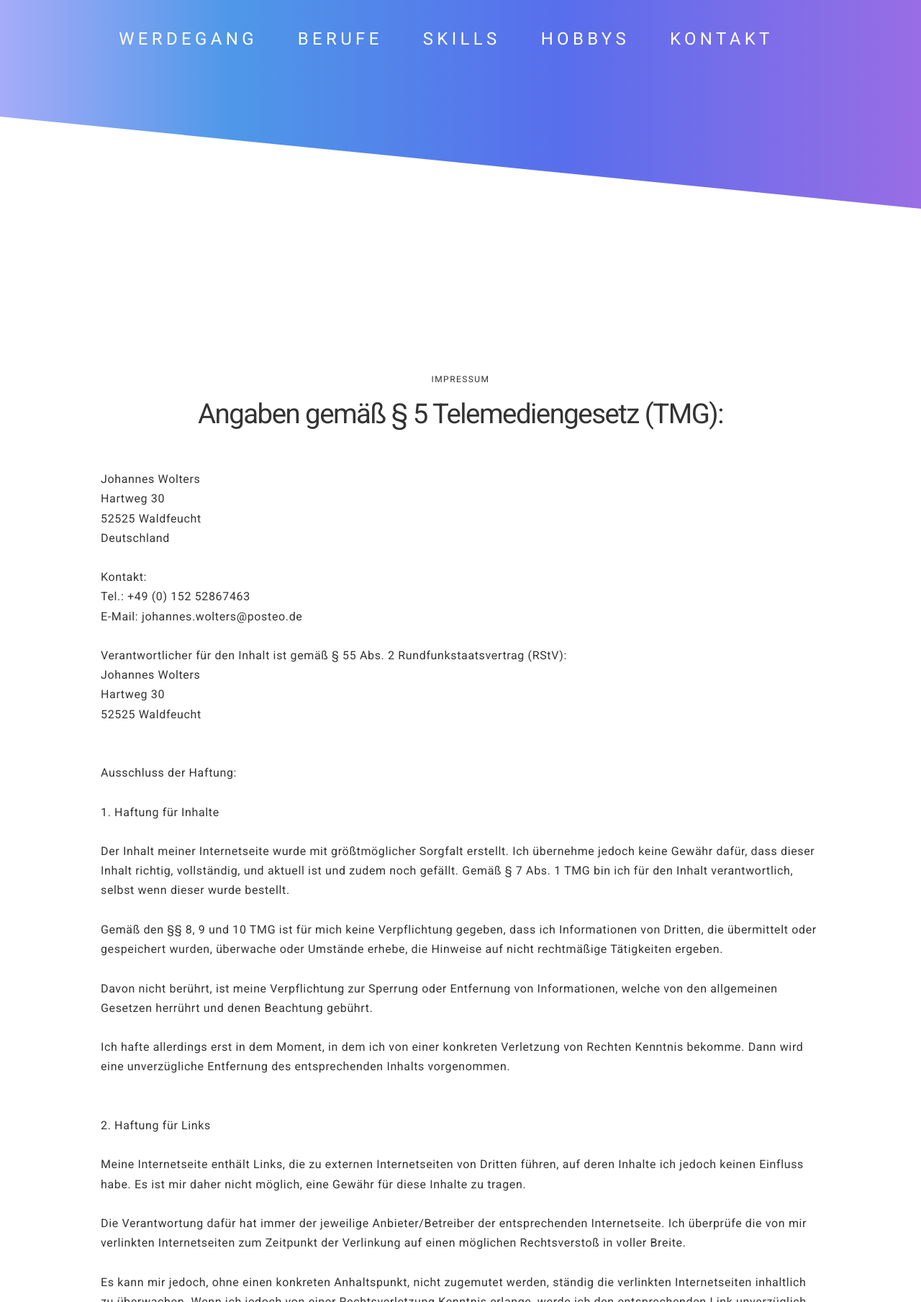
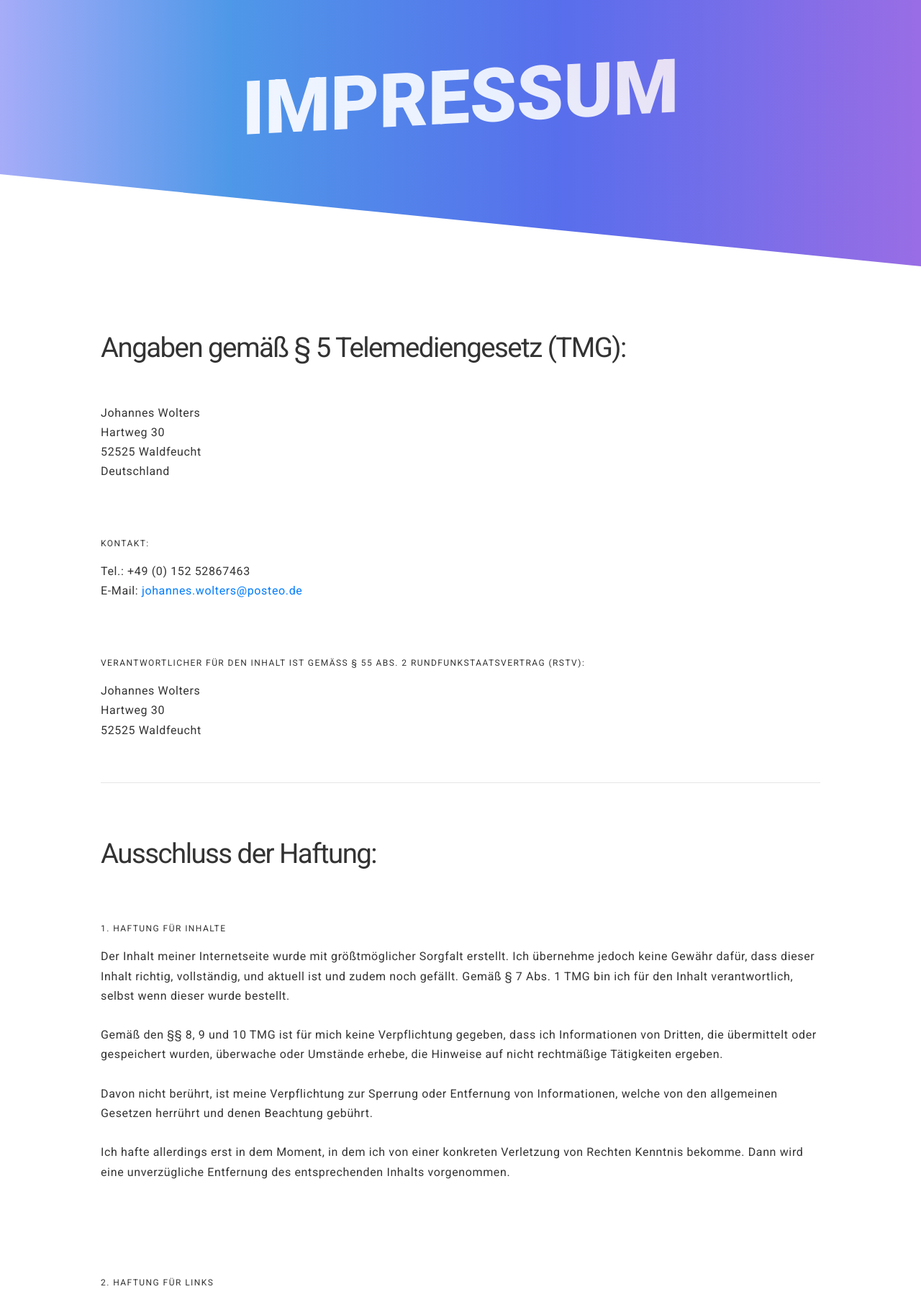
Before and after one commit to joojey/website, a PHP site: page /impressum.html in a window 1280 px wide. Shown: the top 1809 px of the page at 72% size. Run offline with PHP 8.4, Linux system fonts and the light colour scheme.

Commit message:
changed legal notice page

```diff
--- a/css/custom.css
+++ b/css/custom.css
@@ -1545,6 +1545,7 @@ li:before {
         filter: progid:DXImageTransform.Microsoft.gradient( startColorstr='#f7faff', endColorstr='#e3c3e5',GradientType=1 ); /* IE6-9 fallback on horizontal gradient */
         -webkit-background-clip: text;
         -webkit-text-fill-color: transparent;
+        padding: 84px 0 0 0;
       }
 
       .bg-white-impressum {
@@ -1554,7 +1555,7 @@ li:before {
         animation: movve 1.2s;
         width: 100%;
         height: 100vh;
-        top: 162px;
+        top: 142px;
         transform: matrix(1, 0.10, 0, 1, 0, 0);
         z-index: 5;
         display: block;
--- a/impressum.html
+++ b/impressum.html
@@ -1,5 +1,5 @@
 <!DOCTYPE html>
-<html lang="en">
+<html lang="de">
 <head>
 	<meta charset="utf-8">
 	<meta name="viewport" content="width=device-width, initial-scale=1">
@@ -25,81 +25,70 @@
 
 
 	<section id="header-impressum">
-
-			<div class="bg-white-impressum" style="top: 62px; transform: matrix(1, 0.10, 0, 1, 0, 0);"></div>
-
-			<nav class="navbar navbar-expand-lg navbar-light ">
-				<button class="navbar-toggler" type="button" data-toggle="collapse" data-target="#navbarNavAltMarkup" aria-controls="navbarNavAltMarkup" aria-expanded="false" aria-label="Toggle navigation">
-					<span class="navbar-toggler-icon"></span>
-				</button>
-
-				<div class="collapse navbar-collapse animatedtext" id="navbarNavAltMarkup">
-					<div class="navbar-nav">
-						<a class="nav-item nav-link" href="#werdegang-scroll">Werdegang</a>
-						<a class="nav-item nav-link" href="#jobs">Berufe</a>
-						<a class="nav-item nav-link" href="#skills">Skills</a>
-							<a class="nav-item nav-link" href="#activities">Hobbys</a>
-						<a class="nav-item nav-link" href="#contact">Kontakt</a>
+		<div class="bg-white-impressum"></div>
+		<div class="col-12 text-center">
+			<h1>Impressum</h1>
 		</div>
-				</div>
-			</nav>
-
 	</section>
 
-
+	<!-- SCROLL TO TOP BUTTON -->
+	<div class="scrolltotop"><div class="scrolltotop-finger"></div></div>
 
 	<div class="container">
 		<div class="row">
 			<div class="col-12">
-
 				<div class="section-impressum">
-						<div class=" text-center" style="margin-top: 40px"><h3>Impressum</h3></div>
-						<div class=" text-center"><h2>Angaben gemäß § 5 Telemediengesetz (TMG):</h2></div>
-
-					<p>
-		Johannes Wolters<br>
+					<h2>Angaben gemäß § 5 Telemediengesetz (TMG):</h2>
+					<p>Johannes Wolters<br>
 						Hartweg 30<br>
 						52525 Waldfeucht<br>
-		Deutschland<br><br>
-		Kontakt:<br>
-		Tel.: +49 (0) 152 52867463<br>
-		E-Mail: johannes.wolters@posteo.de<br><br>
-		Verantwortlicher für den Inhalt ist gemäß § 55 Abs. 2 Rundfunkstaatsvertrag (RStV):<br>
-		Johannes Wolters<br>
+						Deutschland</p>
+						<h3>Kontakt:</h3>
+						<p>Tel.: +49 (0) 152 52867463<br>
+							E-Mail:
+							<script type="text/javascript">
+							var first = "johannes.";
+							var last = "wolters";
+							var den = "posteo";
+							var ur = ".de";
+
+							document.write('<a href="mailto:' + first + last + '@' + den + ur + '">' + first + last + '@' + den + ur + '<\/a>');
+							</script>
+							<noscript>
+								Please enable javascript or use the contact form.
+							</noscript>
+						</p>
+						<h3>Verantwortlicher für den Inhalt ist gemäß § 55 Abs. 2 Rundfunkstaatsvertrag (RStV):</h3>
+						<p>Johannes Wolters<br>
 							Hartweg 30<br>
-		52525 Waldfeucht<br><br><br>
-		Ausschluss der Haftung:<br><br>
-		1. Haftung für Inhalte<br><br>
-		Der Inhalt meiner Internetseite wurde mit größtmöglicher Sorgfalt erstellt. Ich übernehme jedoch keine Gewähr dafür, dass dieser Inhalt richtig, vollständig, und aktuell ist und zudem noch gefällt. Gemäß § 7 Abs. 1 TMG bin ich für den Inhalt verantwortlich, selbst wenn dieser wurde bestellt.<br><br>
+							52525 Waldfeucht</p>
+							<hr><p></p>
+							<h2>Ausschluss der Haftung:</h2>
+							<h3>1. Haftung für Inhalte</h3>
+							<p>Der Inhalt meiner Internetseite wurde mit größtmöglicher Sorgfalt erstellt. Ich übernehme jedoch keine Gewähr dafür, dass dieser Inhalt richtig, vollständig, und aktuell ist und zudem noch gefällt. Gemäß § 7 Abs. 1 TMG bin ich für den Inhalt verantwortlich, selbst wenn dieser wurde bestellt.<br><br>
 								Gemäß den §§ 8, 9 und 10 TMG ist für mich keine Verpflichtung gegeben, dass ich Informationen von Dritten, die übermittelt oder gespeichert wurden, überwache oder Umstände erhebe, die Hinweise auf nicht rechtmäßige Tätigkeiten ergeben.<br><br>
 								Davon nicht berührt, ist meine Verpflichtung zur Sperrung oder Entfernung von Informationen, welche von den allgemeinen Gesetzen herrührt und denen Beachtung gebührt.<br><br>
-		Ich hafte allerdings erst in dem Moment, in dem ich von einer konkreten Verletzung von Rechten Kenntnis bekomme. Dann wird eine unverzügliche Entfernung des entsprechenden Inhalts vorgenommen.<br><br><br>
-		2. Haftung für Links<br><br>
-		Meine Internetseite enthält Links, die zu externen Internetseiten von Dritten führen, auf deren Inhalte ich jedoch keinen Einfluss habe. Es ist mir daher nicht möglich, eine Gewähr für diese Inhalte zu tragen.<br><br>
+								Ich hafte allerdings erst in dem Moment, in dem ich von einer konkreten Verletzung von Rechten Kenntnis bekomme. Dann wird eine unverzügliche Entfernung des entsprechenden Inhalts vorgenommen.<br><br><br></p>
+								<h3>2. Haftung für Links</h3>
+								<p>Meine Internetseite enthält Links, die zu externen Internetseiten von Dritten führen, auf deren Inhalte ich jedoch keinen Einfluss habe. Es ist mir daher nicht möglich, eine Gewähr für diese Inhalte zu tragen.<br><br>
 									Die Verantwortung dafür hat immer der jeweilige Anbieter/Betreiber der entsprechenden Internetseite. Ich überprüfe die von mir verlinkten Internetseiten zum Zeitpunkt der Verlinkung auf einen möglichen Rechtsverstoß in voller Breite.<br><br>
-		Es kann mir jedoch, ohne einen konkreten Anhaltspunkt, nicht zugemutet werden, ständig die verlinkten Internetseiten inhaltlich zu überwachen. Wenn ich jedoch von einer Rechtsverletzung Kenntnis erlange, werde ich den entsprechenden Link unverzüglich entfernen, das kann ich machen.<br><br><br>
-		3. Urheberrecht<br><br>
-		Die auf meiner Internetseite enthaltenen Inhalte sind, soweit möglich, urheberrechtlich geschützt. Es bedarf einer schriftlichen Genehmigung des Erstellers für denjenigen, der die Inhalte vervielfältigt, bearbeitet, verbreitet oder nützt.<br><br>
+									Es kann mir jedoch, ohne einen konkreten Anhaltspunkt, nicht zugemutet werden, ständig die verlinkten Internetseiten inhaltlich zu überwachen. Wenn ich jedoch von einer Rechtsverletzung Kenntnis erlange, werde ich den entsprechenden Link unverzüglich entfernen, das kann ich machen.<br><br><br></p>
+									<h3>3. Urheberrecht</h3>
+									<p>Die auf meiner Internetseite enthaltenen Inhalte sind, soweit möglich, urheberrechtlich geschützt. Es bedarf einer schriftlichen Genehmigung des Erstellers für denjenigen, der die Inhalte vervielfältigt, bearbeitet, verbreitet oder nützt.<br><br>
 										Das Herunterladen und Kopieren meiner Internetseite ist sowohl für den privaten als auch den kommerziellen Gebrauch von mir schriftlich zu gestatten. Ich weise darauf hin, dass ich hinsichtlich der Inhalte auf meiner Internetseite, soweit sie nicht von mir erstellt worden sind, das Urheberrecht von Dritten jederzeit beachtet hatte.<br><br>
-		Wenn Sie mir mitteilen würden, dass Sie trotzdem eine Urheberrechtsverletzung gefunden haben, würde ich das sehr schätzen. Dann kann ich den entsprechenden Inhalt sofort entfernen und würde damit das Urheberrecht nicht mehr verletzen, einen rechtswidrigen Zustand also nicht fortsetzen.<br><br>
-					</p>
+										Wenn Sie mir mitteilen würden, dass Sie trotzdem eine Urheberrechtsverletzung gefunden haben, würde ich das sehr schätzen. Dann kann ich den entsprechenden Inhalt sofort entfernen und würde damit das Urheberrecht nicht mehr verletzen, einen rechtswidrigen Zustand also nicht fortsetzen.<br><br></p>
+										<p>Muster-Impressum von der Flegl Rechtsanwälte GmbH</p>
 									</div>
 								</div>
 							</div>
 						</div>
 
 
-
-	<!-- TRIANGLE -->
+						<!-- FOOTER -->
 						<div class="triangle-section">
 							<div class="triangle-footer"></div>
 						</div>
 
-
-
-
-
-		<!-- FOOTER -->
 						<footer>
 							<div class="container text-center">
 								<div class="row">
@@ -124,7 +113,7 @@
 										<p>+49 152 52867463</p>
 									</div>
 									<div class="col-lg-4 footer-col">
-								<a href="http://www.klimaneutrale-webseite.com/website.html" target="_blank"><img class="footer-label" src="img/label.png"></img></a>
+										<a href="../documents/natureoffice_certificate.pdf#zoom=150" target="_blank"><img class="carbon-neutral-footer" src="img/2019-707-645228-de-label.svg"></img></a>
 									</div>
 								</div>
 
@@ -133,17 +122,20 @@
 								<div class="row" style="margin-bottom: 40px; margin-top: 40px;">
 
 									<div class="col-6 footer-right">
-										<a href="../Homepage%206/impressum.hmtl">Impressum</a>
+										<a href="../impressum.html">Impressum</a>
 									</div>
 									<div class="col-6 footer-left">
-										<a href="/datenschutz.hmtl">Datenschutz</a>
+										<a href="../datenschutz.html">Datenschutz</a>
 									</div>
 
 								</div>
 
 								<div class="row copyright"  style="margin-bottom: 60px; font-size: 10px;">
-										<div class="col-lg-12">
-										<p>&copy; Copyright 2019 - All rights reserved.</p>
+									<div class="col-12">
+										<p>MIT License &copy; Copyright <span id="year"></span></p>
+										<script>
+											document.getElementById("year").innerHTML = new Date().getFullYear();
+									</script>
 									</div>
 								</div>
 							</footer>
```
Also changed, not shown: datenschutz.html (+9 -10 lines), index.html (+6 -2 lines). Lines whose indentation alone changed are shown as unchanged.
